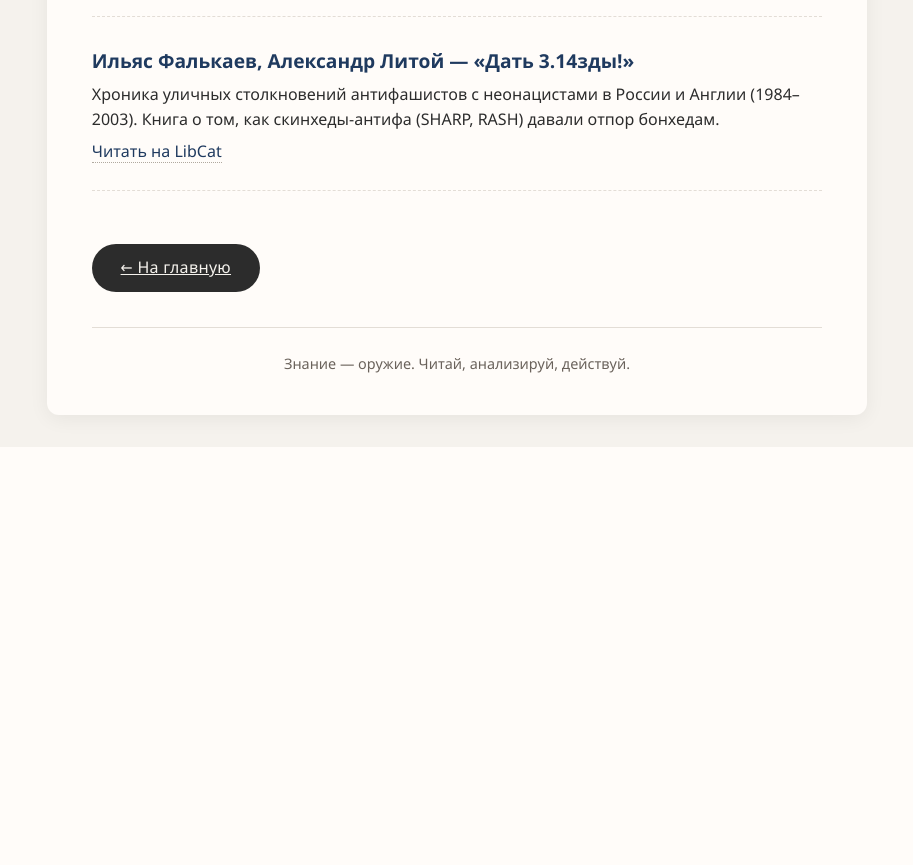
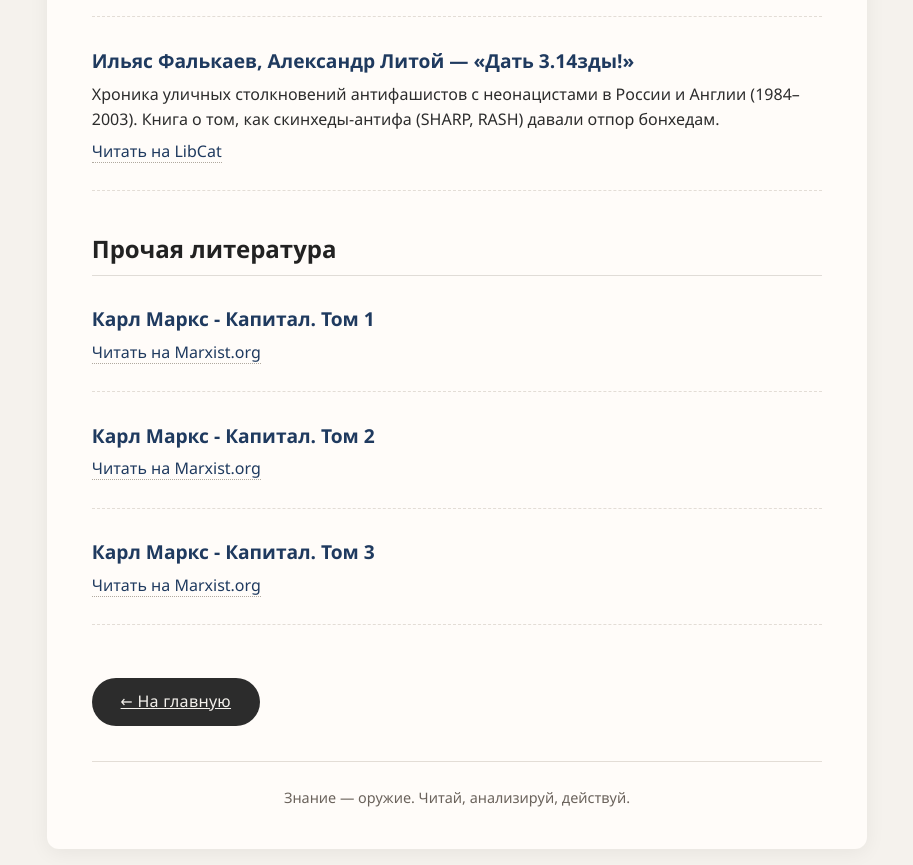
Before and after one commit to Daniil2321/AnarchiLib, a FastAPI app: page /literature in a window 1280 px wide. Shown: the part 1576-2441 px from the top of the page, without its empty margins (183-1096 px from the left). Before the commit the page ends 2010 px from the top, so only its background shows below. Run offline with FastAPI, Linux system fonts and the light colour scheme.

Commit message:
literature update

```diff
--- a/templates/literature.html
+++ b/templates/literature.html
@@ -186,6 +186,22 @@
         <p><a href="https://libcat.ru/knigi/dokumentalnye-knigi/publicistika/279503-ilyas-falkaev-dat-3-14zdy.html" target="_blank">Читать на LibCat</a></p>
     </div>
 
+    <h2>Прочая литература</h2>
+    <div class="book-entry">
+        <h3>Карл Маркс - Капитал. Том 1</h3>
+        <p><a href="https://www.marxists.org/russkij/marx/1867/capital_vol1/index.htm">Читать на Marxist.org</a></p>
+    </div>
+
+    <div class="book-entry">
+        <h3>Карл Маркс - Капитал. Том 2</h3>
+        <p><a href="https://www.marxists.org/russkij/marx/1885/capital_vol2/index.htm">Читать на Marxist.org</a></p>
+    </div>
+
+    <div class="book-entry">
+        <h3>Карл Маркс - Капитал. Том 3</h3>
+        <p><a href="https://www.marxists.org/russkij/marx/1893/capital_vol3/index.htm">Читать на Marxist.org</a></p>
+    </div>
+
     <p style="margin-top: 1.5rem;">
         <a href="/" class="btn-back">← На главную</a>
     </p>
```
